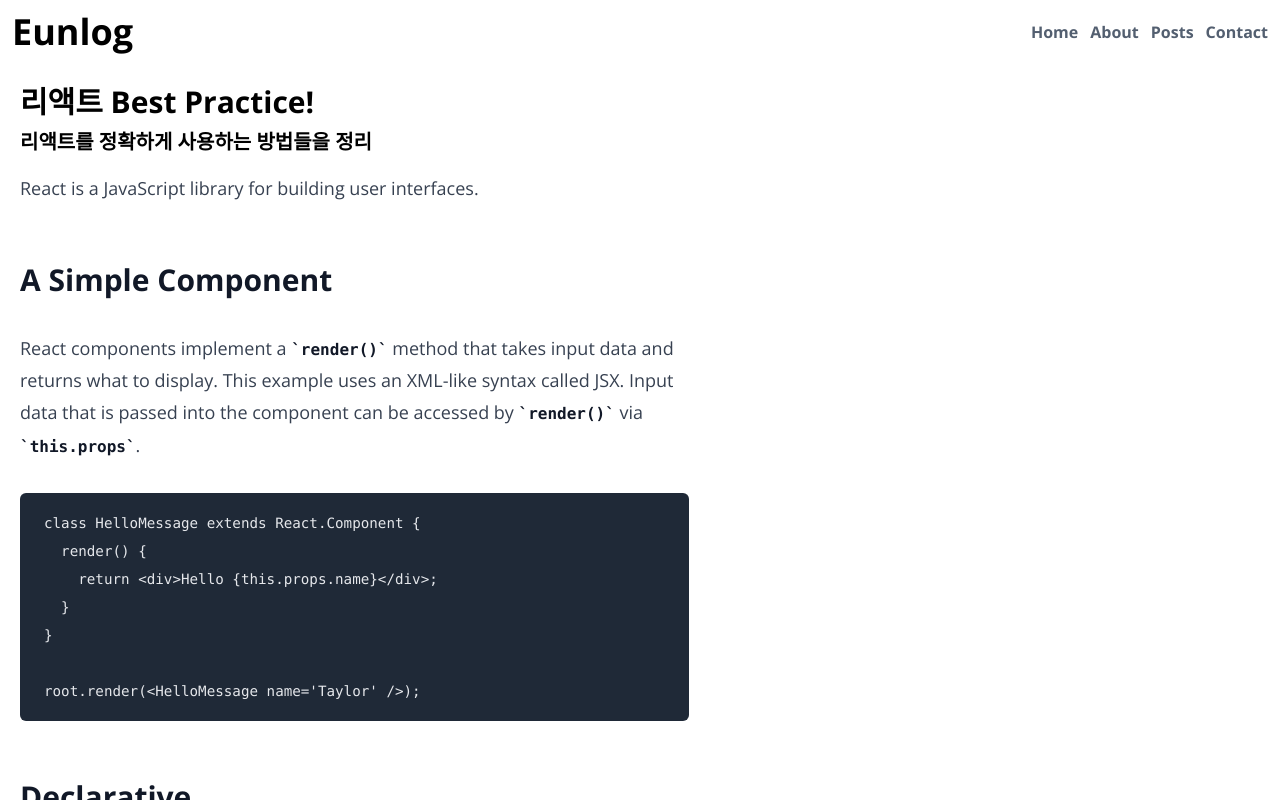
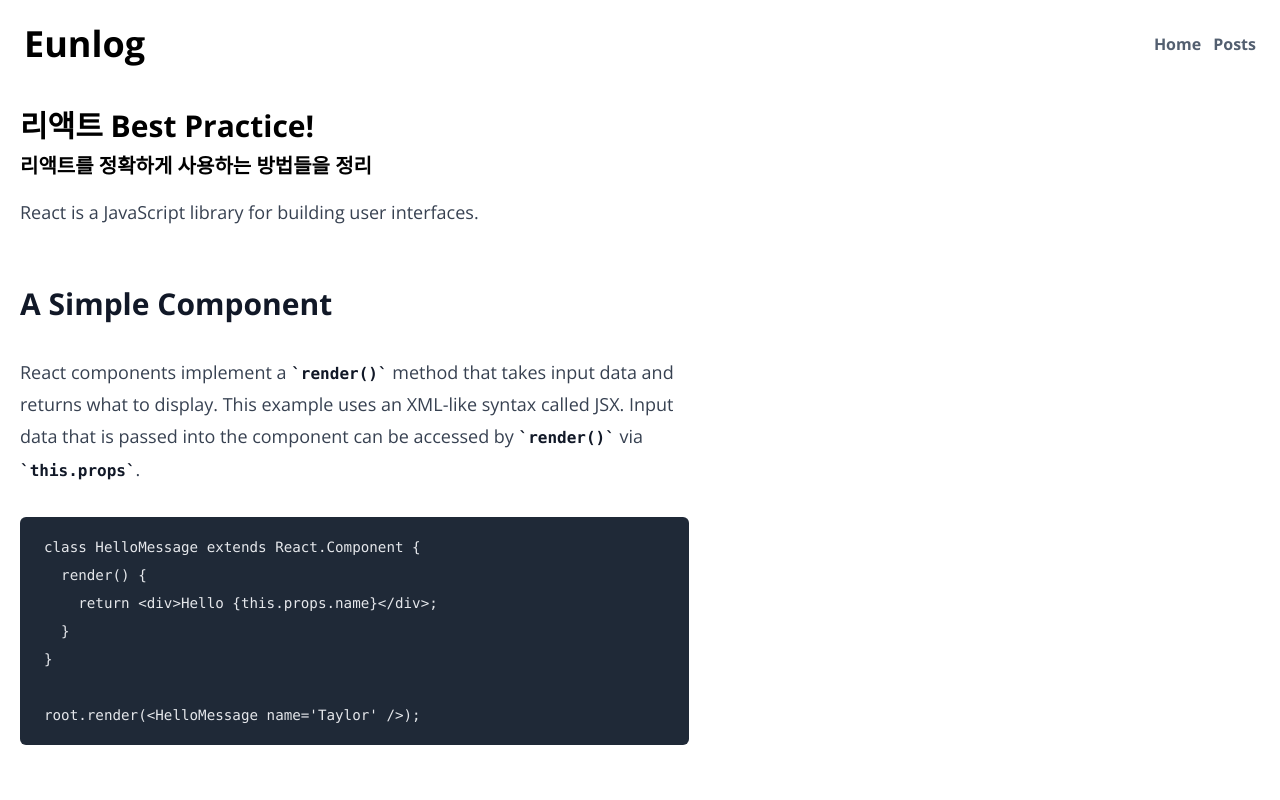
Before and after one commit to chldmswnl/eunlog, a Next.js app: page /posts/best-react-practices in a window 1280 px wide. Built offline with nearby package versions, Linux system fonts and the light colour scheme.

Commit message:
feature: modify Header component

```diff
--- a/src/components/Header/index.tsx
+++ b/src/components/Header/index.tsx
@@ -2,7 +2,7 @@
 
 export default function Header() {
   return (
-    <header className="flex justify-between p-3">
+    <header className="flex justify-between p-6">
       <Link href="/">
         <h1 className="font-bold text-4xl">Eunlog</h1>
       </Link>
@@ -11,9 +11,7 @@
         style={{ color: "#535F70" }}
       >
         <Link href={"/"}>Home</Link>
-        <Link href={"/about"}>About</Link>
         <Link href={"/posts"}>Posts</Link>
-        <Link href={"/contact"}>Contact</Link>
       </nav>
     </header>
   );
```
